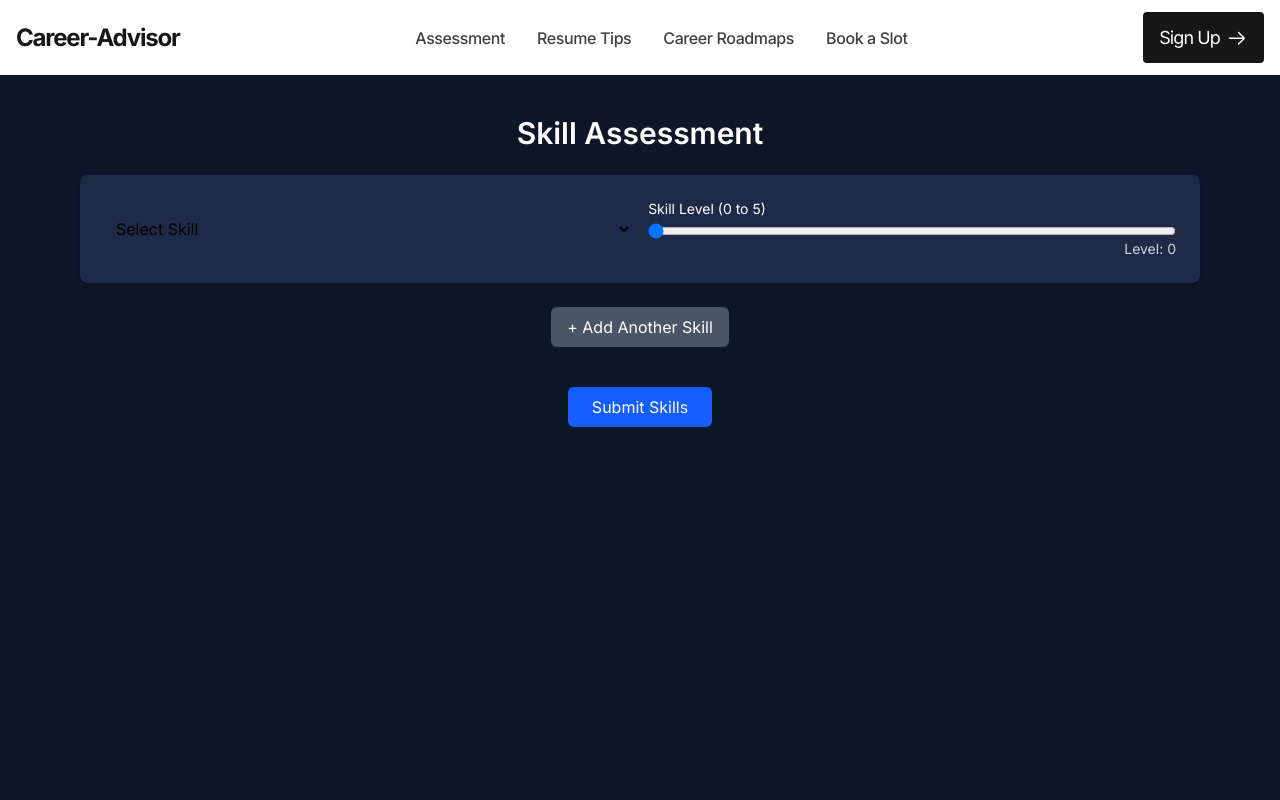
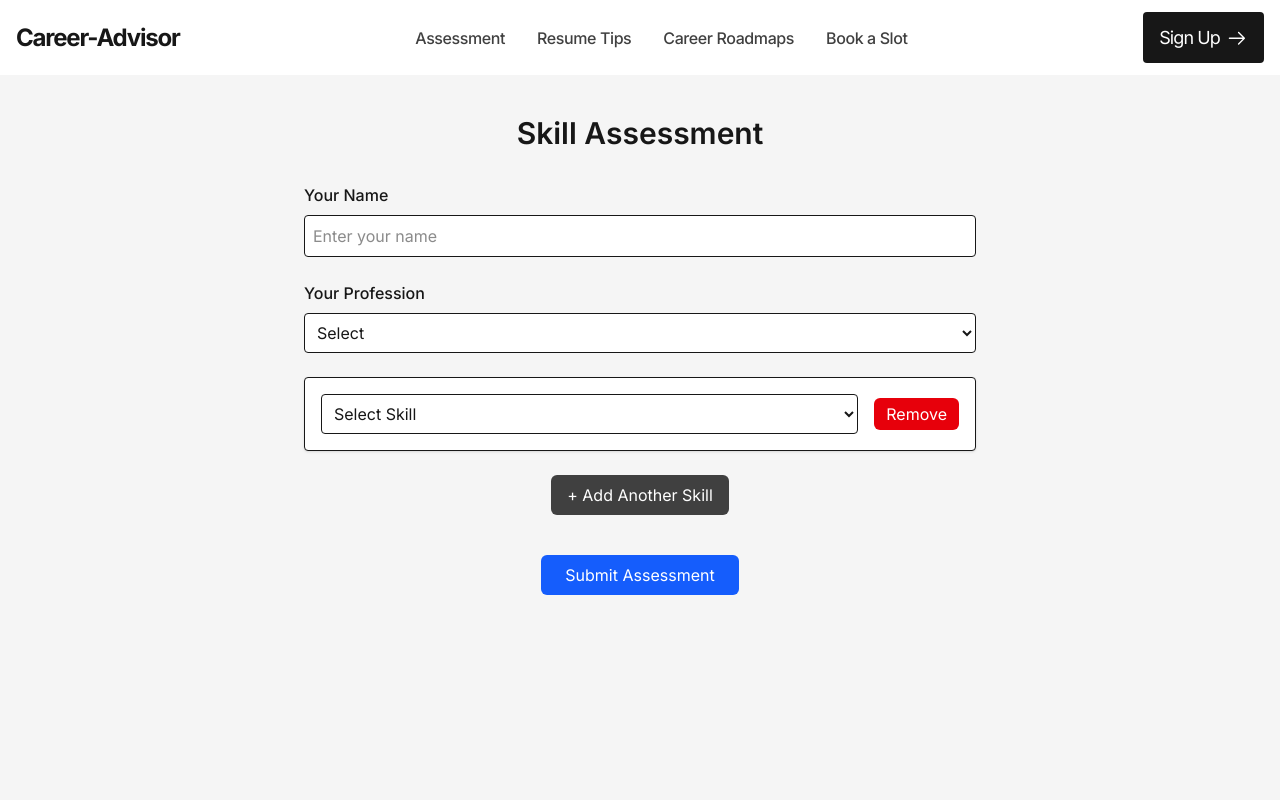
Before and after one commit to DakshMehta29/AI-ML---Intelligent-Virtual-Career-Advisor, a React (Vite) app in the folder frontend/margdarshak/: page /assessment in a window 1280 px wide. Shown: the top 800 px of the page. Built offline with nearby package versions, Linux system fonts and the light colour scheme.

Commit message:
Routing done

```diff
--- a/frontend/margdarshak/src/App.jsx
+++ b/frontend/margdarshak/src/App.jsx
@@ -4,6 +4,9 @@ import Navbar from './components/Navbar';
 import Footer from './components/Footer';
 import GetStarted from './components/Getstarted';
 import Assessment from './components/Assessment';
+import Roadmaps from './components/Roadmaps';
+import Resume from './components/Resume';
+import Session from './components/Session';
 
 function App() {
   return (
@@ -12,6 +15,10 @@ function App() {
       <Routes>
         <Route path="/" element={<GetStarted />} />
         <Route path="/assessment" element={<Assessment />} />
+        <Route path="/roadmaps" element={<Roadmaps/>}/>
+        <Route path="/resume" element={<Resume/>}/>
+        <Route path="/session" element={<Session/>}/>
+
       </Routes>
       <Footer />
     </div>
--- a/frontend/margdarshak/src/components/Assessment.jsx
+++ b/frontend/margdarshak/src/components/Assessment.jsx
@@ -3,63 +3,109 @@ import React, { useState } from "react";
 const skillOptions = ["C", "C++", "Python", "JavaScript", "React", "SQL", "Java", "HTML/CSS"];
 
 const Assessment = () => {
-  const [skills, setSkills] = useState([{ name: "", level: 0 }]);
+  const [skills, setSkills] = useState([{ name: "" }]);
+  const [name, setName] = useState("");
+  const [profession, setProfession] = useState("");
+  const [customProfession, setCustomProfession] = useState("");
 
-  const handleSkillChange = (index, field, value) => {
+  const handleSkillChange = (index, value) => {
     const updatedSkills = [...skills];
-    updatedSkills[index][field] = value;
+    updatedSkills[index].name = value;
     setSkills(updatedSkills);
   };
 
   const addSkill = () => {
-    setSkills([...skills, { name: "", level: 0 }]);
+    setSkills([...skills, { name: "" }]);
+  };
+
+  const removeSkill = (index) => {
+    const updatedSkills = skills.filter((_, i) => i !== index);
+    setSkills(updatedSkills);
   };
 
   const handleSubmit = (e) => {
     e.preventDefault();
-    console.log("Skills submitted:", skills);
-    // You can send this to backend/AI for generating questions
+
+    const finalProfession = profession === "Other" ? customProfession : profession;
+
+    const formData = {
+      name,
+      profession: finalProfession,
+      skills,
+    };
+
+    console.log("Submitted Assessment Data:", formData);
+    // You can send this data to backend or AI for processing
   };
 
   return (
-    <div className="bg-[#0e1629] min-h-screen text-white px-6 py-10 md:px-20">
-      <h1 className="text-2xl md:text-3xl font-semibold mb-6 text-center">Skill Assessment</h1>
+    <div className="bg-neutral-100 min-h-screen text-neutral-900 px-6 py-10 md:px-20">
+      <h1 className="text-2xl md:text-3xl font-semibold mb-8 text-center">Skill Assessment</h1>
 
-      <form onSubmit={handleSubmit} className="space-y-6">
+      <form onSubmit={handleSubmit} className="space-y-6 max-w-2xl mx-auto">
+        <div className="flex flex-col space-y-2">
+          <label className="font-medium">Your Name</label>
+          <input
+            type="text"
+            required
+            value={name}
+            onChange={(e) => setName(e.target.value)}
+            className="p-2 border rounded bg-white"
+            placeholder="Enter your name"
+          />
+        </div>
+
+        <div className="flex flex-col space-y-2">
+          <label className="font-medium">Your Profession</label>
+          <select
+            required
+            value={profession}
+            onChange={(e) => setProfession(e.target.value)}
+            className="p-2 border rounded bg-white"
+          >
+            <option value="">Select</option>
+            <option value="Student">Student</option>
+            <option value="Teacher">Teacher</option>
+            <option value="Businessman">Businessman</option>
+            <option value="Other">Other</option>
+          </select>
+
+          {profession === "Other" && (
+            <input
+              type="text"
+              placeholder="Please specify your profession"
+              value={customProfession}
+              onChange={(e) => setCustomProfession(e.target.value)}
+              className="p-2 border rounded bg-white"
+            />
+          )}
+        </div>
+
         {skills.map((skill, index) => (
           <div
             key={index}
-            className="bg-[#1e2a47] p-6 rounded-lg shadow-md flex flex-col md:flex-row items-center gap-4"
+            className="bg-white p-4 border rounded shadow-sm flex flex-col md:flex-row items-center gap-4"
           >
             <select
-              className="text-black p-2 rounded w-full md:w-1/2"
+              className="p-2 border rounded w-full"
               value={skill.name}
-              onChange={(e) => handleSkillChange(index, "name", e.target.value)}
+              onChange={(e) => handleSkillChange(index, e.target.value)}
               required
             >
-              <option value="" disabled>
-                Select Skill
-              </option>
+              <option value="">Select Skill</option>
               {skillOptions.map((opt, idx) => (
                 <option key={idx} value={opt}>
                   {opt}
                 </option>
               ))}
             </select>
-
-            <div className="flex flex-col w-full md:w-1/2">
-              <label className="mb-1 text-sm">Skill Level (0 to 5)</label>
-              <input
-                type="range"
-                min="0"
-                max="5"
-                step="1"
-                value={skill.level}
-                onChange={(e) => handleSkillChange(index, "level", e.target.value)}
-                className="w-full"
-              />
-              <span className="text-sm text-gray-300 text-right">Level: {skill.level}</span>
-            </div>
+            <button
+              type="button"
+              onClick={() => removeSkill(index)}
+              className="bg-red-600 hover:bg-red-700 text-white px-3 py-1 rounded-md"
+            >
+              Remove
+            </button>
           </div>
         ))}
 
@@ -67,7 +113,7 @@ const Assessment = () => {
           <button
             type="button"
             onClick={addSkill}
-            className="bg-gray-600 hover:bg-gray-700 text-white px-4 py-2 rounded-md"
+            className="bg-neutral-700 hover:bg-neutral-800 text-white px-4 py-2 rounded-md"
           >
             + Add Another Skill
           </button>
@@ -78,7 +124,7 @@ const Assessment = () => {
             type="submit"
             className="mt-4 bg-blue-600 hover:bg-blue-700 text-white px-6 py-2 rounded-md"
           >
-            Submit Skills
+            Submit Assessment
           </button>
         </div>
       </form>
--- /dev/null
+++ b/frontend/margdarshak/src/components/Resume.jsx
@@ -0,0 +1,12 @@
+import React from 'react';
+
+const Resume = () => {
+  return (
+    <div className="min-h-screen bg-white text-black p-8">
+      <h1 className="text-3xl font-bold mb-4">Resume Builder</h1>
+      <p>Coming soon: Build your professional resume with AI tips and templates!</p>
+    </div>
+  );
+};
+
+export default Resume;
--- /dev/null
+++ b/frontend/margdarshak/src/components/Roadmaps.jsx
@@ -0,0 +1,12 @@
+import React from 'react';
+
+const Roadmaps = () => {
+  return (
+    <div className="min-h-screen bg-white text-black p-8">
+      <h1 className="text-3xl font-bold mb-4">Career Roadmaps</h1>
+      <p>Visual guides and curated learning paths to kickstart your journey.</p>
+    </div>
+  );
+};
+
+export default Roadmaps;
--- /dev/null
+++ b/frontend/margdarshak/src/components/Session.jsx
@@ -0,0 +1,12 @@
+import React from 'react';
+
+const Session = () => {
+  return (
+    <div className="min-h-screen bg-white text-black p-8">
+      <h1 className="text-3xl font-bold mb-4">1-on-1 Expert Sessions</h1>
+      <p>Schedule personalized sessions with industry professionals to get guidance.</p>
+    </div>
+  );
+};
+
+export default Session;
```
